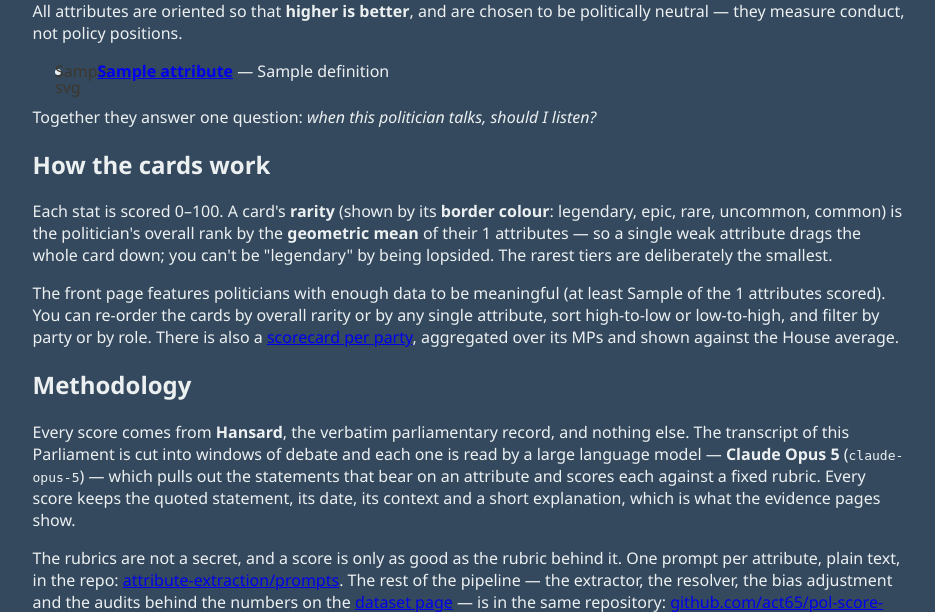
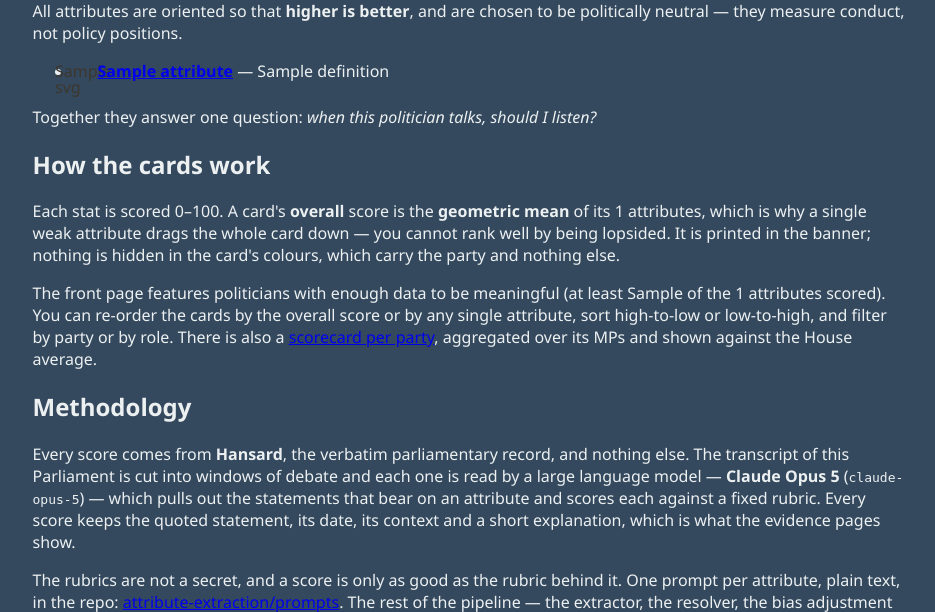
Before and after one commit to act65/pol-score-cards, a Flask app: template site/templates/about.html in a window 1280 px wide. Shown: the part 1359-1971 px from the top of the page, without its empty margins (140-1075 px from the left). Run offline with Flask 3, Linux system fonts and the light colour scheme; the template is opened without the code that fills it: most values are stand-ins (such as "Sample title", 1, 10 or a date in 2020).

Commit message:
The about page described a border colour that stopped meaning anything
Rarity was cut: the card's outer border is a fixed neutral and the overall
score is printed in the banner. The explainer page never caught up, and was
still telling readers to read a tier — legendary, epic, rare, uncommon,
common — off a colour that is the same on all 133 cards. That is the page
whose whole job is to say how to read the site.

Rewritten to describe what the card actually shows. Also: the sort control's
key was still literally "rarity", party cards still set a --rarity custom
property that card.css stopped reading when it became --grade, and
shared/card.css still styled .sc-rarity-key / .rk-* — a legend block no
template has rendered since the tiers went. Dropped, and synced.

Co-Authored-By: Claude Opus 5 (1M context) <noreply@anthropic.com>

```diff
--- a/game/static/card.css
+++ b/game/static/card.css
@@ -39,13 +39,13 @@
     overflow: hidden;
     background: #ffffff;
     color: #14110d;
-    /* Rarity frame: a solid coloured border with a crisp inner hairline. */
+    /* Frame: a solid neutral border with a crisp inner hairline. */
     border: 4px solid var(--grade);
     border-radius: 12px;
     box-shadow: 0 4px 14px rgba(0, 0, 0, 0.18);
     font-family: 'Inter', 'Segoe UI', system-ui, -apple-system, sans-serif;
 }
-/* thin inner rule that separates the rarity frame from the content */
+/* thin inner rule that separates the frame from the content */
 .sc-card::before {
     content: "";
     position: absolute;
@@ -208,30 +208,6 @@ a.sc-stat:hover .sc-val { text-decoration: underline; }
 .sc-legend b { color: #0f172a; }
 .sc-legend span.blurb { color: #64748b; }
 
-/* ----- Rarity key (now: border-colour swatches) ---------------------------- */
-.sc-rarity-key {
-    display: flex;
-    flex-wrap: wrap;
-    align-items: center;
-    gap: 7px 18px;
-    margin-top: 12px;
-    padding-top: 11px;
-    border-top: 1px solid #e2e8f0;
-    font-size: 0.85em;
-    color: #475569;
-}
-.sc-rarity-key .rk-label { width: 100%; color: #64748b; margin-bottom: 2px; }
-.rk-item { display: inline-flex; align-items: center; gap: 6px; font-weight: 600; }
-/* a little framed swatch that mirrors the card's rarity border */
-.rk-swatch {
-    width: 16px;
-    height: 22px;
-    display: inline-block;
-    border: 3px solid var(--grade);
-    border-radius: 4px;
-    background: #fff;
-}
-
 /* ----- Unverified scores -------------------------------------------------
    A search-tier attribute (Veracity, Divination) whose score came from the
    model's unaided `prior_score` rather than a searched verdict. Measured on
--- a/site/gen_data_stats.py
+++ b/site/gen_data_stats.py
@@ -58,7 +58,7 @@ PARTY_URLS = {"National": "https://www.national.org.nz/news",
 
 def _geo_mean(row, attr_names):
     """Overall score for one MP: geometric mean of their attribute scores (a single
-    weak attribute drags it down — same measure the card grid ranks rarity by)."""
+    weak attribute drags it down — same measure the card grid ranks by)."""
     vals = [max(float(v), 1.0) for k, v in row.items()
             if k in attr_names and isinstance(v, (int, float))]
     if not vals:
--- a/site/templates/about.html
+++ b/site/templates/about.html
@@ -86,14 +86,14 @@
         <p>Together they answer one question: <em>when this politician talks, should I listen?</em></p>
 
         <h2>How the cards work</h2>
-        <p>Each stat is scored 0–100. A card's <b>rarity</b> (shown by its <b>border colour</b>:
-           legendary, epic, rare, uncommon, common) is the politician's overall rank by the
-           <b>geometric mean</b> of their {{ attributes|length }} attributes — so a single weak attribute drags the whole
-           card down; you can't be "legendary" by being lopsided. The rarest tiers are deliberately
-           the smallest.</p>
+        <p>Each stat is scored 0–100. A card's <b>overall</b> score is the
+           <b>geometric mean</b> of its {{ attributes|length }} attributes, which is why a single weak
+           attribute drags the whole card down — you cannot rank well by being lopsided. It is
+           printed in the banner; nothing is hidden in the card's colours, which carry the party
+           and nothing else.</p>
         <p>The front page features politicians with enough data to be meaningful (at least
-           {{ min_attributes }} of the {{ attributes|length }} attributes scored). You can re-order the cards by overall
-           rarity or by any single attribute, sort high-to-low or low-to-high, and filter by party or
+           {{ min_attributes }} of the {{ attributes|length }} attributes scored). You can re-order the cards by the overall
+           score or by any single attribute, sort high-to-low or low-to-high, and filter by party or
            by role. There is also a <a href="{{ url_for('party') }}">scorecard per party</a>, aggregated over its MPs
            and shown against the House average.</p>
 
--- a/site/templates/index.html
+++ b/site/templates/index.html
@@ -40,7 +40,7 @@
     <div class="sc-controls">
         <label>Order by:
             <select id="sortSel">
-                <option value="rarity">Overall score</option>
+                <option value="overall">Overall score</option>
                 {% for attribute in all_attributes %}
                 <option value="{{ attribute.id }}">{{ attribute.name }}</option>
                 {% endfor %}
@@ -152,7 +152,7 @@
                      geo: parseFloat(el.dataset.geo) || 0, scores: scores };
         });
         function sortKey(c, s) {
-            if (s === 'rarity') return c.geo;
+            if (s === 'overall') return c.geo;
             const v = c.scores[s];
             return (v === undefined || v === null) ? null : v;   // null = not scored
         }
--- a/site/templates/party.html
+++ b/site/templates/party.html
@@ -41,7 +41,7 @@
         {% for card in party_cards %}
         {% set colour = party_colors.get(card.party, '#475569') %}
         <div class="sc-card sc-card-party"
-             style="--party: {{ colour }}; --rarity: {{ colour }};">
+             style="--party: {{ colour }};">
             <div class="sc-banner">
                 <h3 class="sc-name">{{ card.party }}</h3>
                 <span class="sc-party">{{ card.n }} MP{{ 's' if card.n != 1 }}</span>
```
Also changed, not shown: shared/card.css (+2 -26 lines), site/static/card.css (+2 -26 lines).
